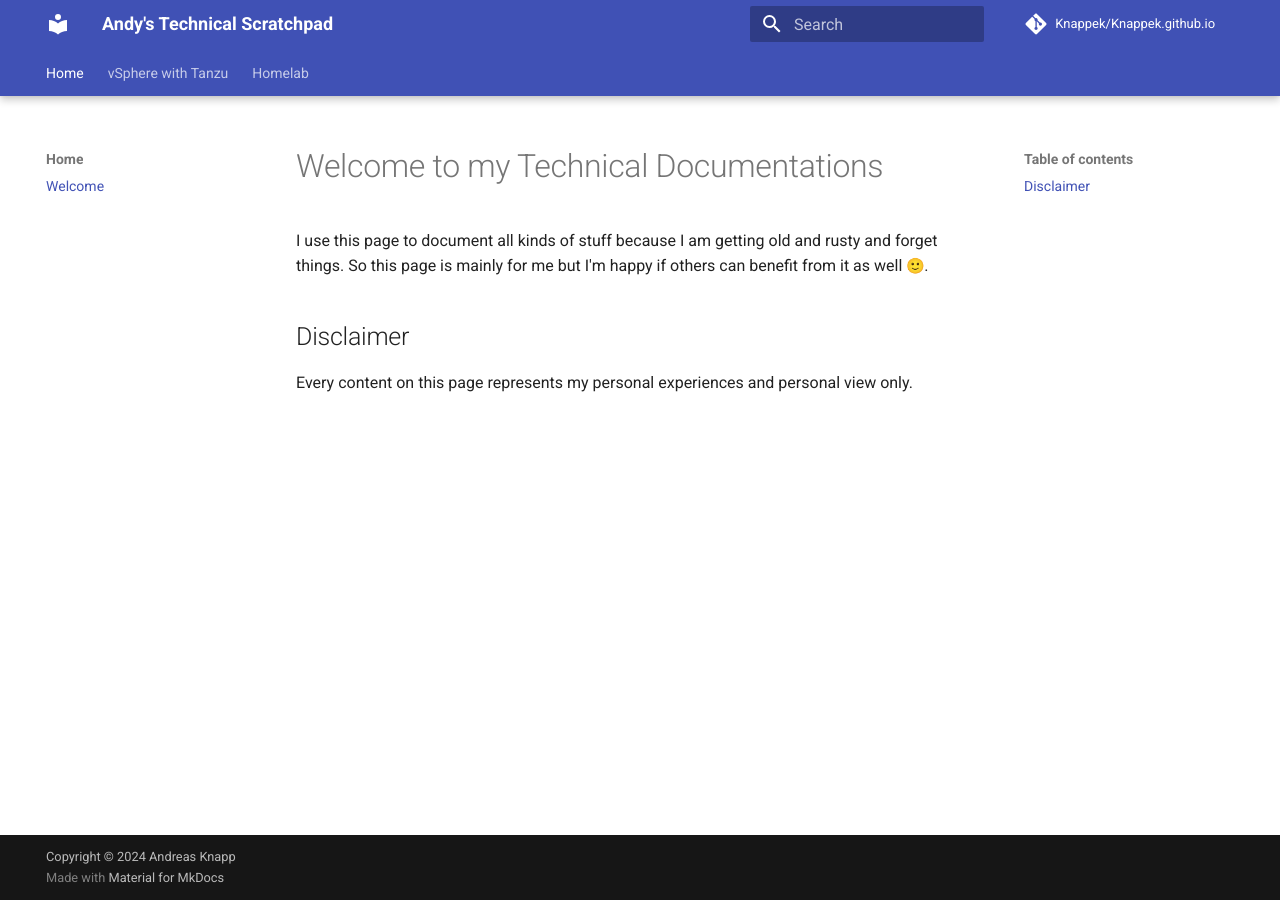
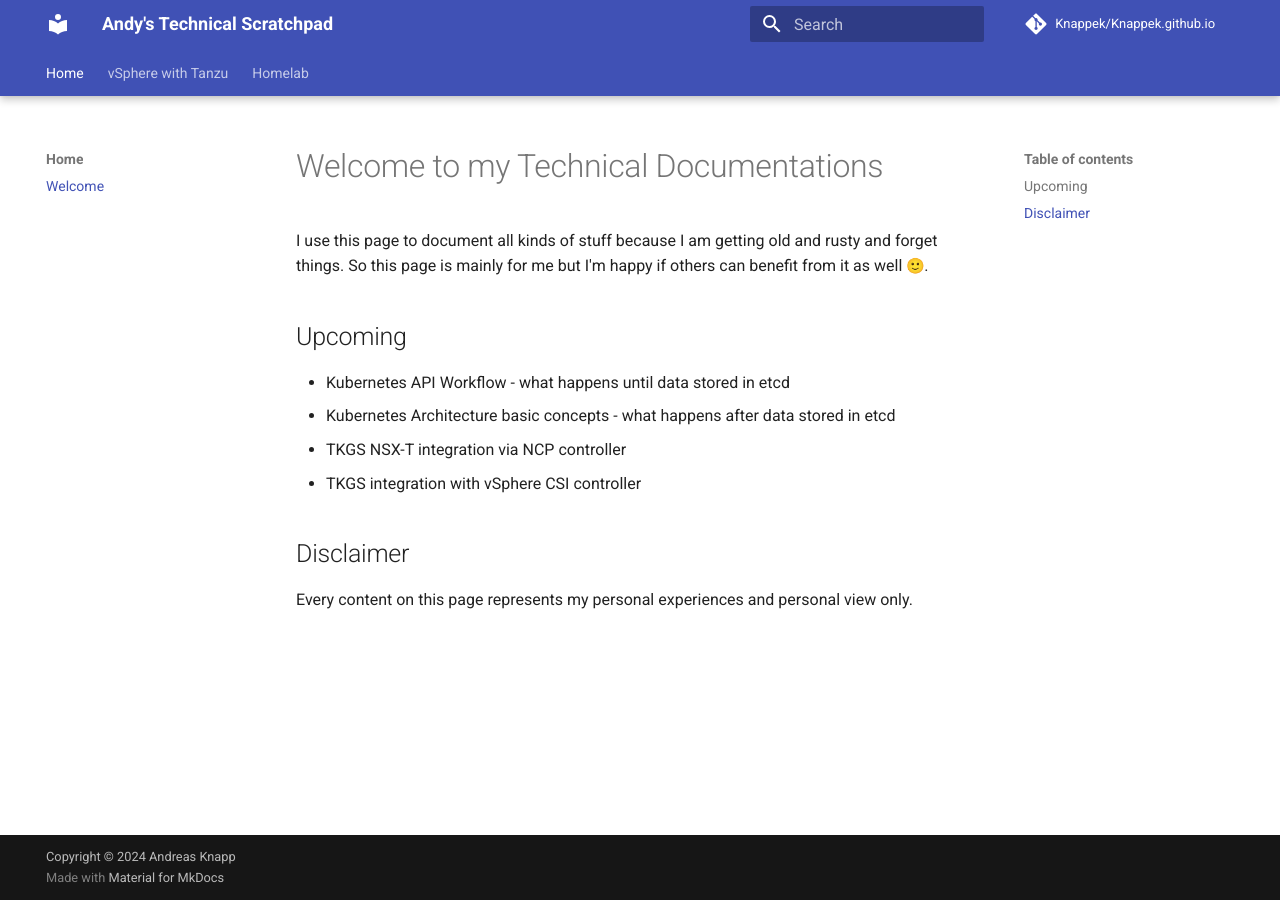
Before and after one commit to Knappek/Knappek.github.io, an MkDocs documentation site: the page built from docs/index.md, in a window 1280 px wide. Built offline with MkDocs 1.6.1 and Material for MkDocs 9.7.7, drawn with Linux system fonts in a browser that asks for light colours; emoji names are drawn with the system emoji font; comment, search, counter and statistics services are not loaded.

Commit message:
document upcoming

```diff
--- a/docs/index.md
+++ b/docs/index.md
@@ -3,6 +3,13 @@
 I use this page to document all kinds of stuff because I am getting old and rusty and forget things.
 So this page is mainly for me but I'm happy if others can benefit from it as well :slight_smile:.
 
+## Upcoming
+
+- Kubernetes API Workflow - what happens until data stored in etcd
+- Kubernetes Architecture basic concepts - what happens after data stored in etcd
+- TKGS NSX-T integration via NCP controller
+- TKGS integration with vSphere CSI controller
+
 ## Disclaimer
 
 Every content on this page represents my personal experiences and personal view only.
```
Also changed, not shown: docs/image.png (deleted).
